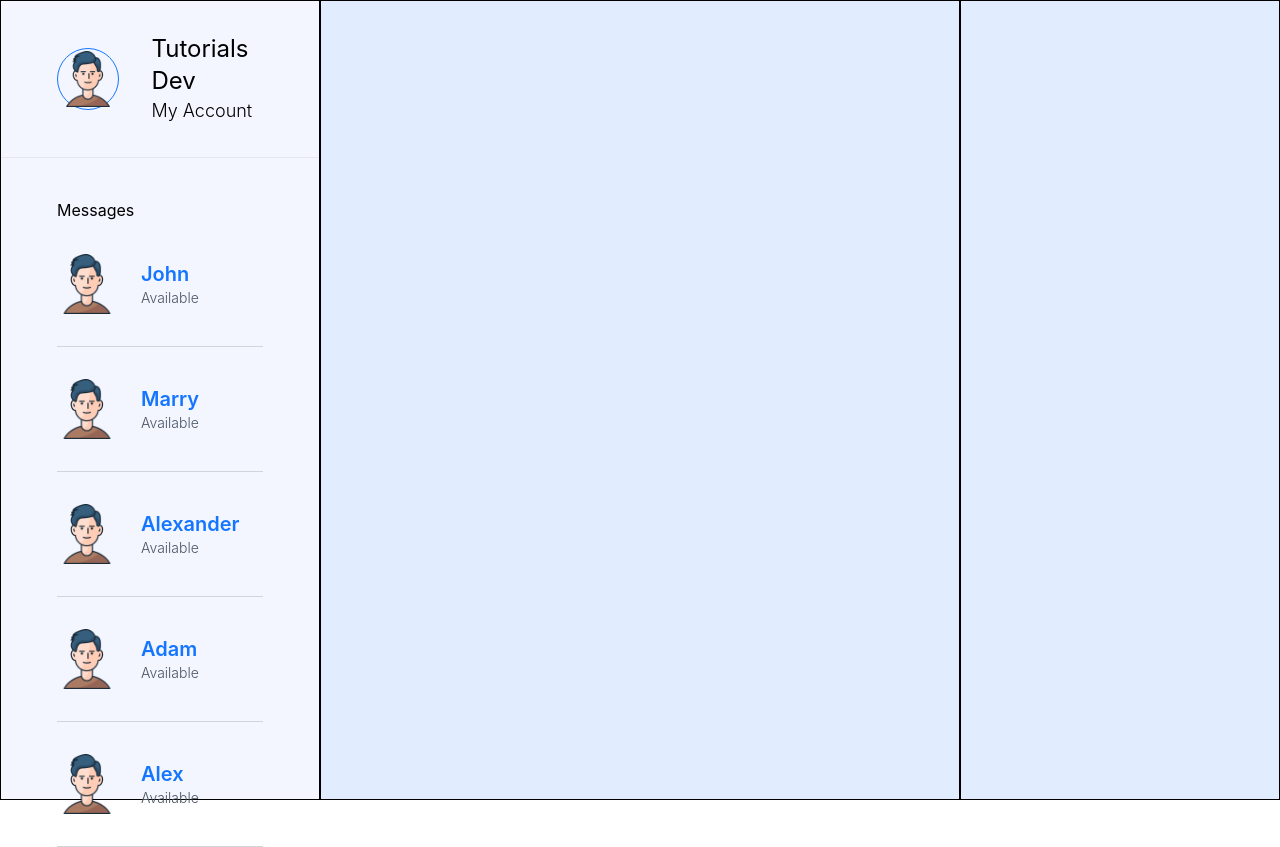
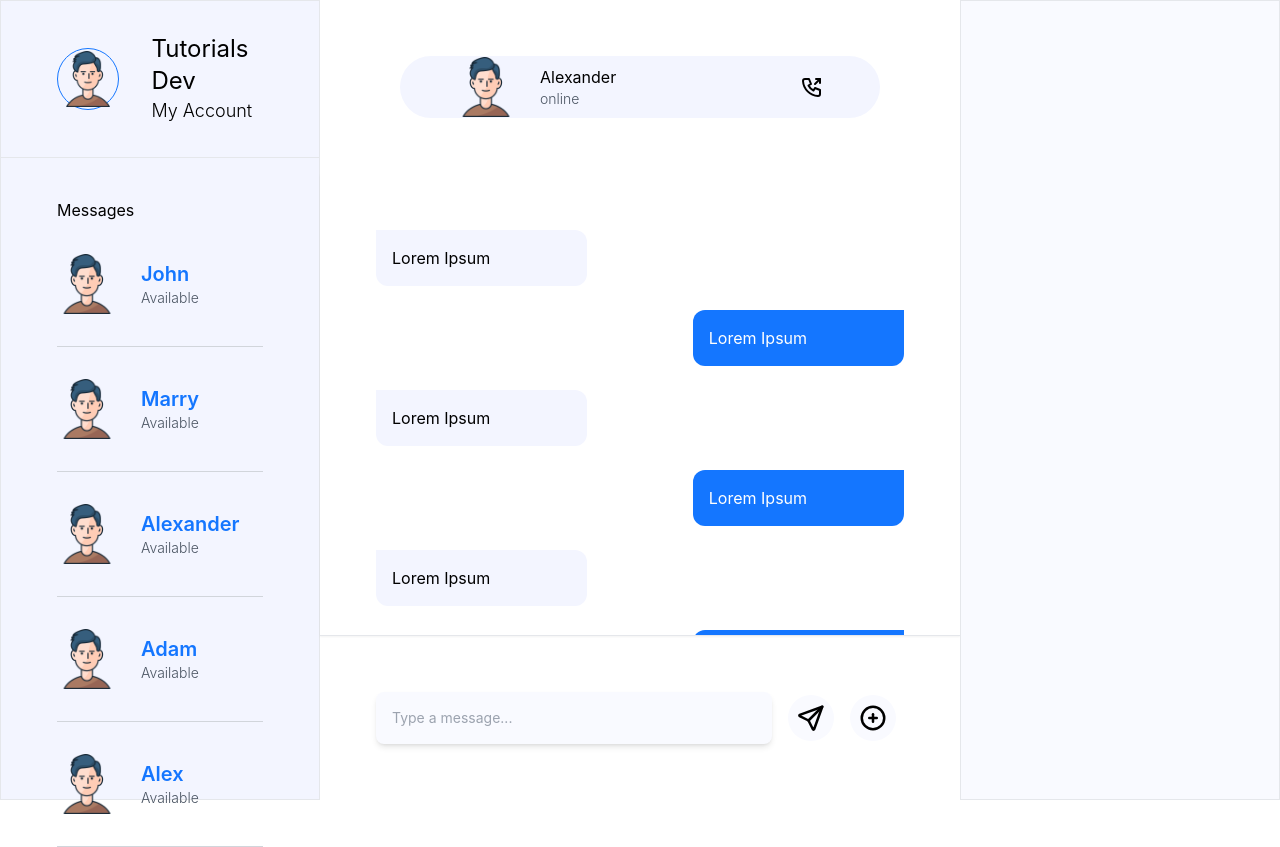
Before and after one commit to ffatihsen/MessengerCloneFrontend, a React (Create React App) app: page / in a window 1280 px wide. Built offline with nearby package versions, Linux system fonts and the light colour scheme.

Commit message:
Dashboard yapıldı.

```diff
--- a/src/components/Input/index.js
+++ b/src/components/Input/index.js
@@ -5,15 +5,16 @@ const Input = ({
     name = "",
     type = "text",
     className = "",
+    InputclassName = "",
     isRequired = false,
     placeHolder = "",
     value = "",
     onChange = () => {}
 }) => {
   return (
-    <div className='w-1/2'>
+    <div className={`w-1/2 ${className}`}>
         <label for = {name}  className='block text-sm font-medium text-gray-800 ' > {label} </label>
-        <input className= {` bg-gray-50 border border-gray-300 text-gray-900 text-sm rounded-lg focus:ring-blue-500 focus:border-blue-500 block w-full p-2.5 ${className}`}
+        <input className= {` bg-gray-50 border border-gray-300 text-gray-900 text-sm rounded-lg focus:ring-blue-500 focus:border-blue-500 block w-full p-2.5 ${InputclassName}`}
         type={type} id= {name} placeholder={placeHolder} required={isRequired} value={value} onChange={onChange}
        />
 
--- a/src/modules/Dashboard/index.js
+++ b/src/modules/Dashboard/index.js
@@ -1,6 +1,7 @@
 import React from 'react'
 
 import Avatar from "../../assets/avatar.png"
+import Input from '../../components/Input'
 
 const Dashboard = () => {
 
@@ -34,7 +35,7 @@ const Dashboard = () => {
 
   return (
     <div className='w-screen flex'>
-        <div className='w-[25%] border border-black h-screen bg-secondary'>
+        <div className='w-[25%] border  h-screen bg-secondary'>
             <div className='flex  items-center my-8 mx-14'>
                 <div className='border border-primary p-[2px] rounded-full ' >  <img src={Avatar} width={75} height={75} /> </div>
 
@@ -71,8 +72,96 @@ const Dashboard = () => {
         </div>
 
 
-        <div className='w-[50%] border border-black h-screen'></div>
-        <div className='w-[25%] border border-black h-screen'></div>
+        <div className='w-[50%]  h-screen bg-white flex flex-col items-center'>
+
+        <div className=' w-[75%] bg-secondary h-[80px] my-14 rounded-full flex items-center px-14 ' >
+
+            <div className='cursor-pointer' >  <img src={Avatar} width={60} height={60} /> </div>
+
+            <div className=' ml-6 mr-auto'>
+                <h3 className=' texxt-lg'>Alexander</h3>
+                <p className='text-sm font-light text-gray-600'>online</p>
+            </div>
+
+            <div className='cursor-pointer'>
+
+                <svg xmlns="http://www.w3.org/2000/svg" class="icon icon-tabler icon-tabler-phone-outgoing" width="24" height="24" viewBox="0 0 24 24" stroke-width="2" stroke="black" fill="none" stroke-linecap="round" stroke-linejoin="round"><path stroke="none" d="M0 0h24v24H0z" fill="none"/><path d="M5 4h4l2 5l-2.5 1.5a11 11 0 0 0 5 5l1.5 -2.5l5 2v4a2 2 0 0 1 -2 2a16 16 0 0 1 -15 -15a2 2 0 0 1 2 -2" /><path d="M15 9l5 -5" /><path d="M16 4l4 0l0 4" /></svg>
+
+            </div>
+
+        </div>
+
+        <div className='h-[75%]  w-full overflow-scroll border-b shadow-sm'>
+                    <div className='p-14'>
+                        <div className='max-w-[40%] bg-secondary rounded-b-xl rounded-tr-xl p-4 mb-6'>
+                            Lorem Ipsum
+                        </div>
+
+                        <div className='max-w-[40%] bg-primary rounded-b-xl rounded-tl-xl ml-auto p-4 text-white mb-6'>
+                            Lorem Ipsum
+                        </div>
+
+                        <div className='max-w-[40%] bg-secondary rounded-b-xl rounded-tr-xl p-4 mb-6'>
+                            Lorem Ipsum
+                        </div>
+
+                        <div className='max-w-[40%] bg-primary rounded-b-xl rounded-tl-xl ml-auto p-4 text-white mb-6'>
+                            Lorem Ipsum
+                        </div>
+
+
+                        <div className='max-w-[40%] bg-secondary rounded-b-xl rounded-tr-xl p-4 mb-6'>
+                            Lorem Ipsum
+                        </div>
+
+                        <div className='max-w-[40%] bg-primary rounded-b-xl rounded-tl-xl ml-auto p-4 text-white mb-6'>
+                            Lorem Ipsum
+                        </div>
+
+
+                        <div className='max-w-[40%] bg-secondary rounded-b-xl rounded-tr-xl p-4 mb-6'>
+                            Lorem Ipsum
+                        </div>
+
+                        <div className='max-w-[40%] bg-primary rounded-b-xl rounded-tl-xl ml-auto p-4 text-white mb-6'>
+                            Lorem Ipsum
+                        </div>
+
+
+                        <div className='max-w-[40%] bg-secondary rounded-b-xl rounded-tr-xl p-4 mb-6'>
+                            Lorem Ipsum
+                        </div>
+
+                        <div className='max-w-[40%] bg-primary rounded-b-xl rounded-tl-xl ml-auto p-4 text-white mb-6'>
+                            Lorem Ipsum
+                        </div>
+
+                    </div>
+
+        </div>
+
+
+        <div className='p-14 w-full flex items-center'>
+                        <Input placeHolder='Type a message...'  className='w-[75%]' InputclassName='p-4 border-0 shadow-md rounded-full bg-light focus:ring-0 focus:border-0 outline-none' />
+
+                        <div className='ml-4 p-2 cursor-pointer bg-light rounded-full'>
+                            <svg xmlns="http://www.w3.org/2000/svg" class="icon icon-tabler icon-tabler-send" width="30" height="30" viewBox="0 0 24 24" stroke-width="2" stroke="currentColor" fill="none" stroke-linecap="round" stroke-linejoin="round"><path stroke="none" d="M0 0h24v24H0z" fill="none"/><path d="M10 14l11 -11" /><path d="M21 3l-6.5 18a.55 .55 0 0 1 -1 0l-3.5 -7l-7 -3.5a.55 .55 0 0 1 0 -1l18 -6.5" /></svg>
+                        </div>
+
+                        <div className='ml-4 p-2 cursor-pointer bg-light rounded-full' >
+                        <svg xmlns="http://www.w3.org/2000/svg" class="icon icon-tabler icon-tabler-circle-plus" width="30" height="30" viewBox="0 0 24 24" stroke-width="2" stroke="currentColor" fill="none" stroke-linecap="round" stroke-linejoin="round"><path stroke="none" d="M0 0h24v24H0z" fill="none"/><path d="M3 12a9 9 0 1 0 18 0a9 9 0 0 0 -18 0" /><path d="M9 12h6" /><path d="M12 9v6" /></svg>
+                        </div>
+                    </div>
+
+        </div>
+
+
+
+        <div className='w-[25%] border  h-screen bg-light'>
+
+
+
+        </div>
 
     </div>
   )
```
